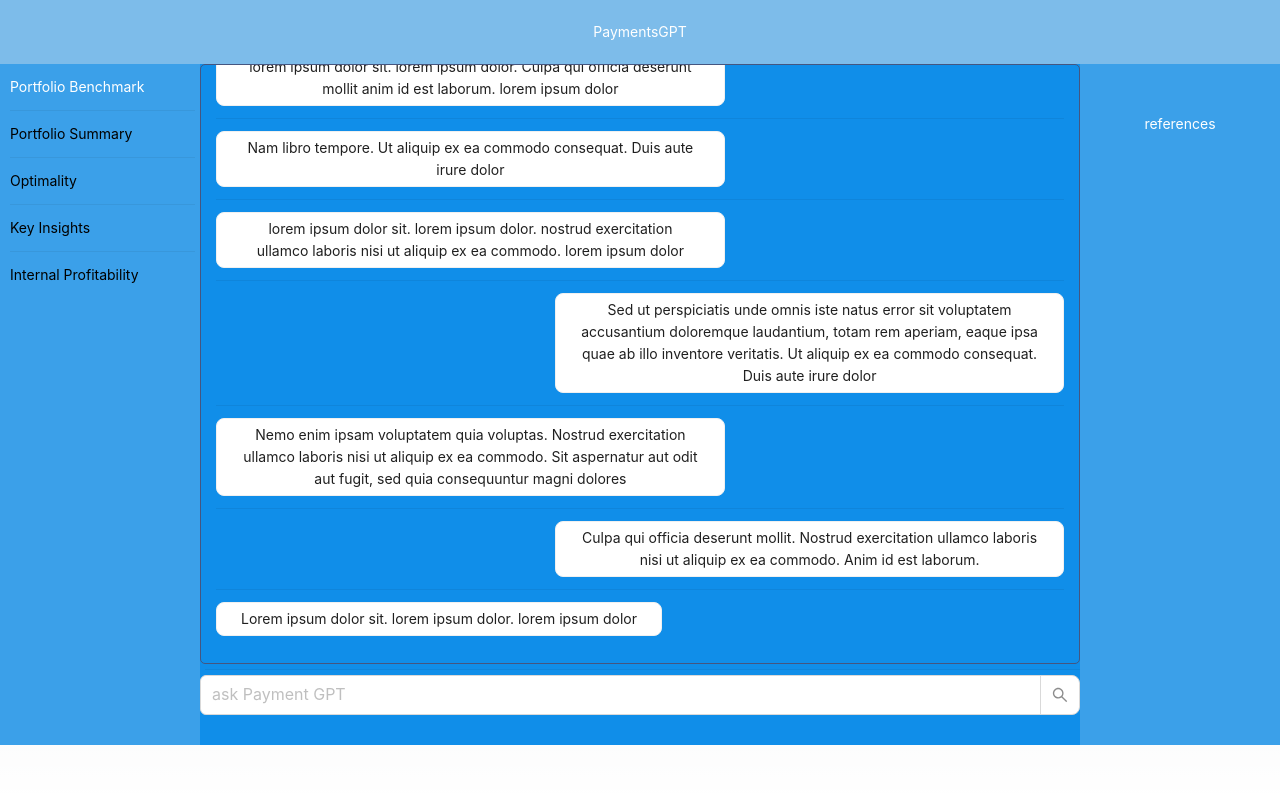
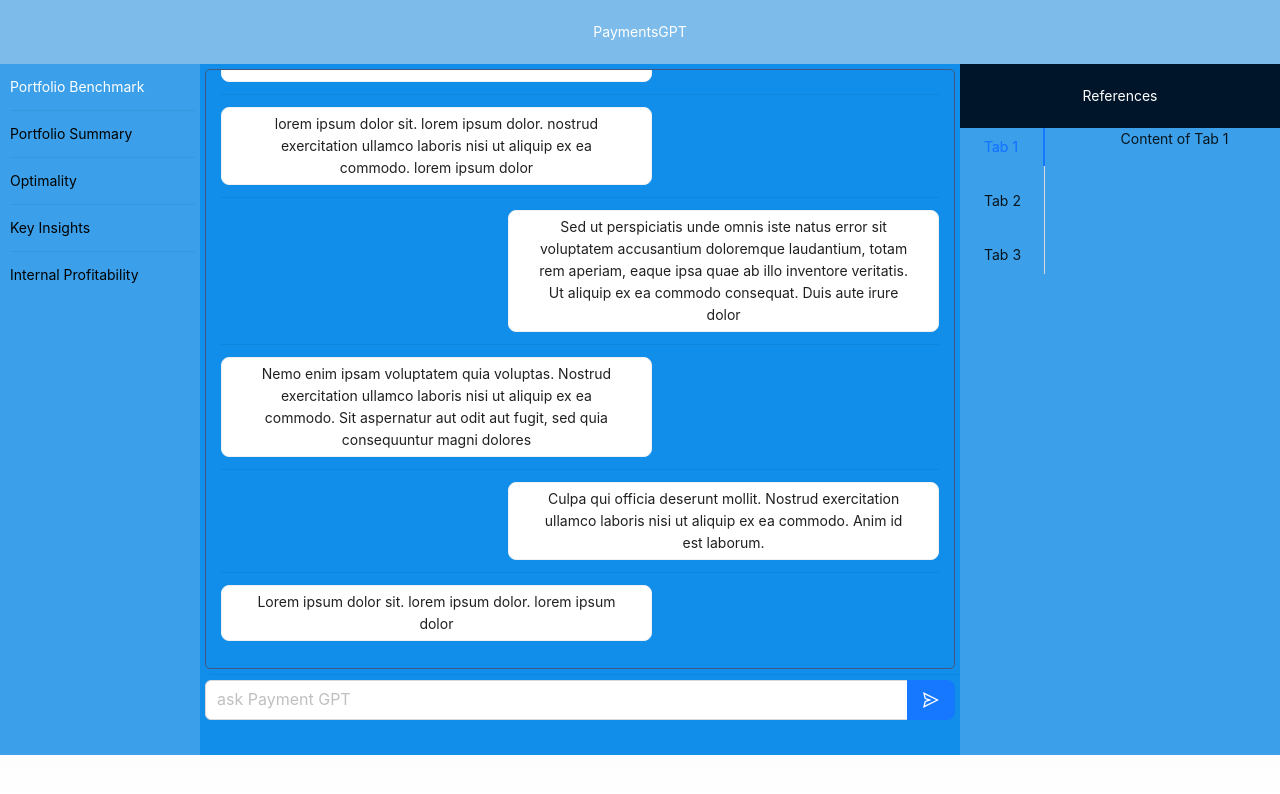
Before and after one commit to hackathonjpmc/pgpt_ui, a Next.js app in the folder pgpt_ui/: page / in a window 1280 px wide. Shown: the top 794 px of the page. Built offline with nearby package versions, Linux system fonts and the light colour scheme.

Commit message:
references clean up

```diff
--- a/pgpt_ui/src/app/Chat/ChatPanel.js
+++ b/pgpt_ui/src/app/Chat/ChatPanel.js
@@ -1,5 +1,6 @@
 import React, { useState, useEffect } from 'react';
 import { Layout, Space, Input, Divider, List, Card, Image } from 'antd';
+import { SendOutlined } from '@ant-design/icons';
 import ViewChat from '@/app/Chat/ViewChat';
 import { textForChat } from '../mockChatText';
 
@@ -51,7 +52,11 @@ export default function ChatPanel({ currentService }) {
 	};
 
 	return (
-		<div>
+		<div
+			style={{
+				margin: '5px',
+			}}
+		>
 			<ViewChat chatHistory={chatHistory} />
 			<Divider style={dividerStyle} />
 			<Search
@@ -61,8 +66,7 @@ export default function ChatPanel({ currentService }) {
 				onChange={(e) => setUserInput(e.target.value)}
 				onSearch={handleSearch}
 				size='large'
-				// enterButton="Search"
-				// onSearch={onSearch}
+				enterButton={<SendOutlined />}
 			/>
 		</div>
 	);
--- a/pgpt_ui/src/app/References/References.js
+++ b/pgpt_ui/src/app/References/References.js
@@ -1,13 +1,28 @@
 import React from 'react';
-import { Layout, Space, Input, Divider, List } from 'antd';
+import { Layout, Space, Input, Divider, List, Tabs } from 'antd';
 const { Header, Footer, Sider, Content } = Layout;
 
-const { Search } = Input;
+const headerStyle = {
+	textAlign: 'center',
+	color: '#fff',
+	lineHeight: '64px',
+};
 
 export default function References() {
-    return (
-        <div>
-            <p>references</p>
-        </div>
-    )
+	return (
+		<>
+			<Header style={headerStyle}>References</Header>
+			<Tabs
+				tabPosition={'left'}
+				items={new Array(3).fill(null).map((_, i) => {
+					const id = String(i + 1);
+					return {
+						label: `Tab ${id}`,
+						key: id,
+						children: `Content of Tab ${id}`,
+					};
+				})}
+			/>
+		</>
+	);
 }
--- a/pgpt_ui/src/app/page.js
+++ b/pgpt_ui/src/app/page.js
@@ -26,6 +26,7 @@ const chatPanelStyle = {
 	lineHeight: '70px',
 	color: '#fff',
 	backgroundColor: '#108ee9',
+	flex: 1,
 };
 
 const siderStyle = {
@@ -33,6 +34,7 @@ const siderStyle = {
 	lineHeight: '120px',
 	color: '#fff',
 	backgroundColor: '#3ba0e9',
+	width: '33%',
 };
 
 const spaceStyle = {
@@ -114,7 +116,7 @@ export default function Home() {
 						<Content style={chatPanelStyle}>
 							<ChatPanel currentService={currentService} />
 						</Content>
-						<Sider style={siderStyle}>
+						<Sider style={siderStyle} width='25%'>
 							<References />
 						</Sider>
 					</Layout>
@@ -123,3 +125,20 @@ export default function Home() {
 		</main>
 	);
 }
+
+{
+	/* <Sider style={siderStyle} width="33%">
+    <ClientSidebar
+        currentService={currentService}
+        services={services}
+        setCurrentService={setCurrentService}
+    />
+</Sider>
+<Content style={{chatPanelStyle, flex: "1" }}>
+    <ChatPanel currentService={currentService} />
+</Content>
+<Sider style={{...siderStyle, width: "33.33%"}}>
+    <References />
+</Sider>
+</Layout> */
+}
```
